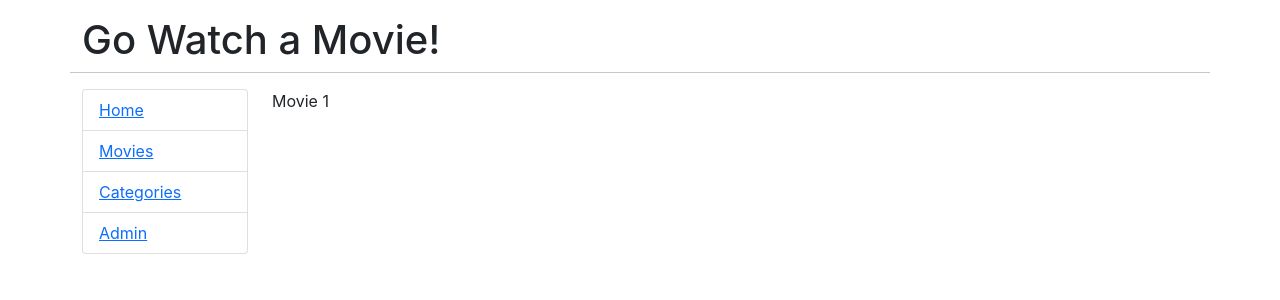
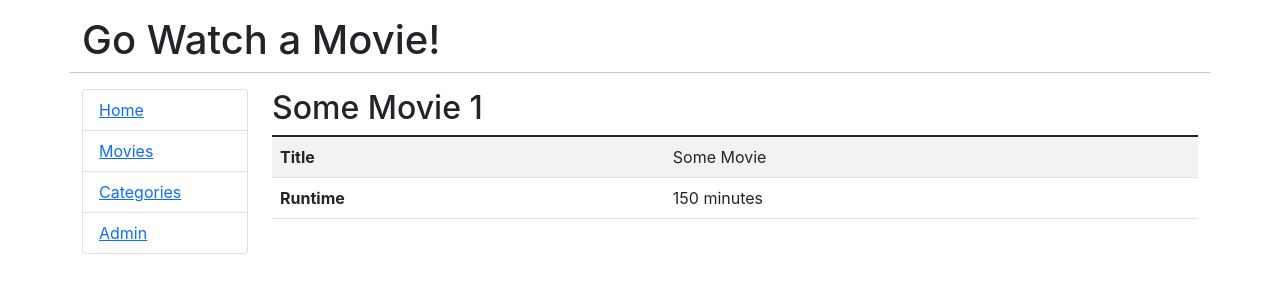
Before and after one commit to samirprakash/go-movies-client, a React (Create React App) app: page /movies/1 in a window 1280 px wide. Shown: the top 300 px of the page. Built offline with nearby package versions, Linux system fonts and the light colour scheme; the HTML template or start-up script is replaced by a standard one.

Commit message:
sample movie disply

```diff
--- a/src/components/movies/movie.component.jsx
+++ b/src/components/movies/movie.component.jsx
@@ -1,9 +1,35 @@
+import { Fragment, useState } from 'react';
 import { useParams } from 'react-router-dom';
 
 const Movie = () => {
   const { id } = useParams();
+  const [movie] = useState({ id, title: 'Some Movie', runtime: 150 });
 
-  return <div>Movie {id}</div>;
+  return (
+    <Fragment>
+      <h2>
+        {movie.title} {movie.id}
+      </h2>
+
+      <table className="table table-compact table-striped">
+        <thead></thead>
+        <tbody>
+          <tr>
+            <td>
+              <strong>Title</strong>
+            </td>
+            <td>{movie.title}</td>
+          </tr>
+          <tr>
+            <td>
+              <strong>Runtime</strong>
+            </td>
+            <td>{movie.runtime} minutes</td>
+          </tr>
+        </tbody>
+      </table>
+    </Fragment>
+  );
 };
 
 export default Movie;
```
